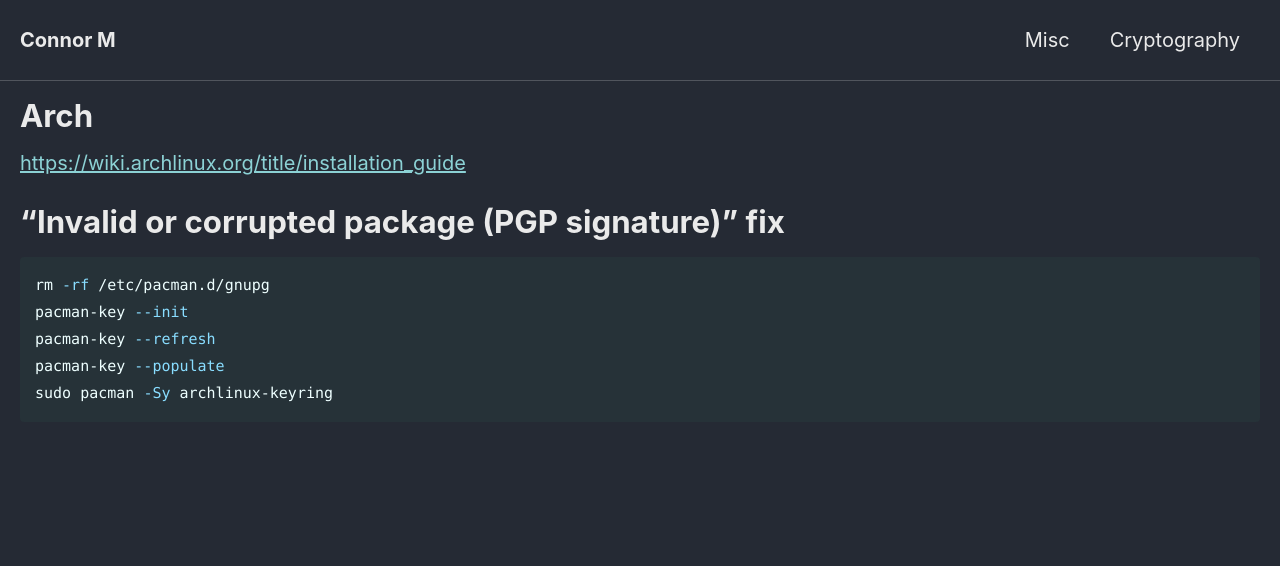
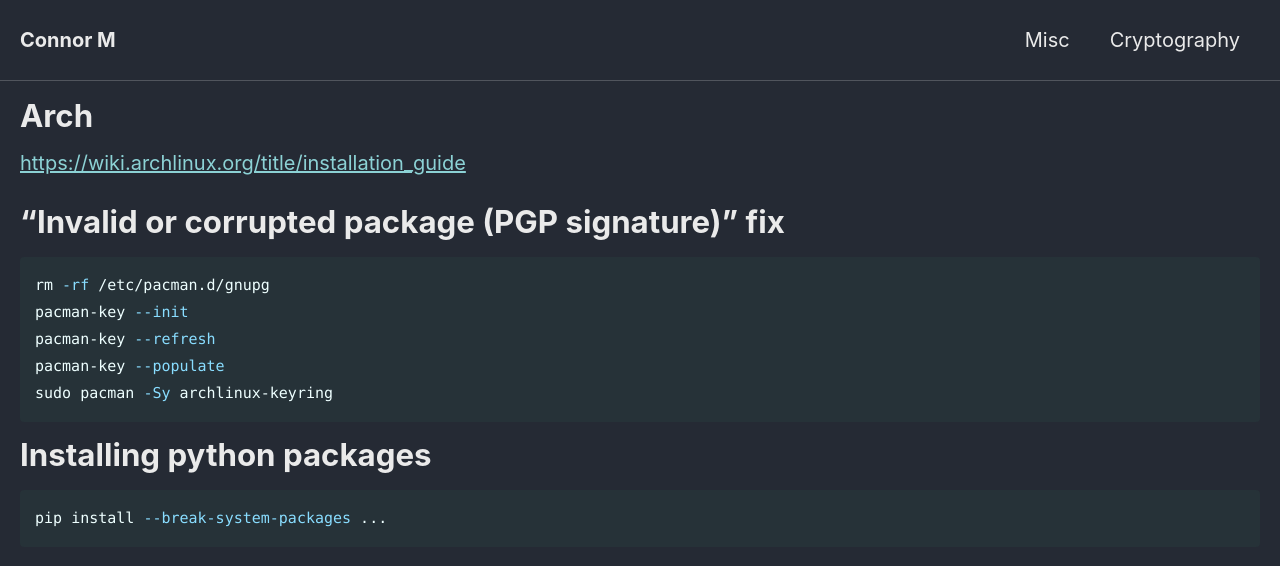
Before and after one commit to Connor-McCartney/Connor-McCartney.github.io, a Jekyll site: the page built from _pages/misc/arch.md, in a window 1280 px wide. Shown: the top 566 px of the page. Built offline with Jekyll 4.4.1, drawn with Linux system fonts in a browser that asks for light colours; cached includes are drawn as plain includes.

Commit message:
Update arch.md

````diff
--- a/_pages/misc/arch.md
+++ b/_pages/misc/arch.md
@@ -16,3 +16,9 @@ pacman-key --refresh
 pacman-key --populate
 sudo pacman -Sy archlinux-keyring
 ```
+
+# Installing python packages
+
+```bash
+pip install --break-system-packages ...
+```
````
